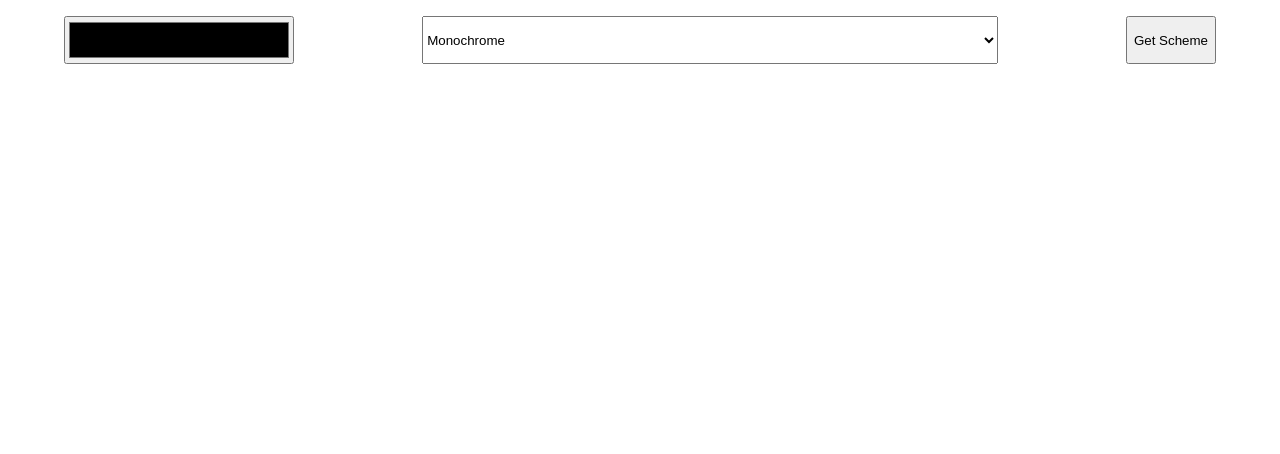
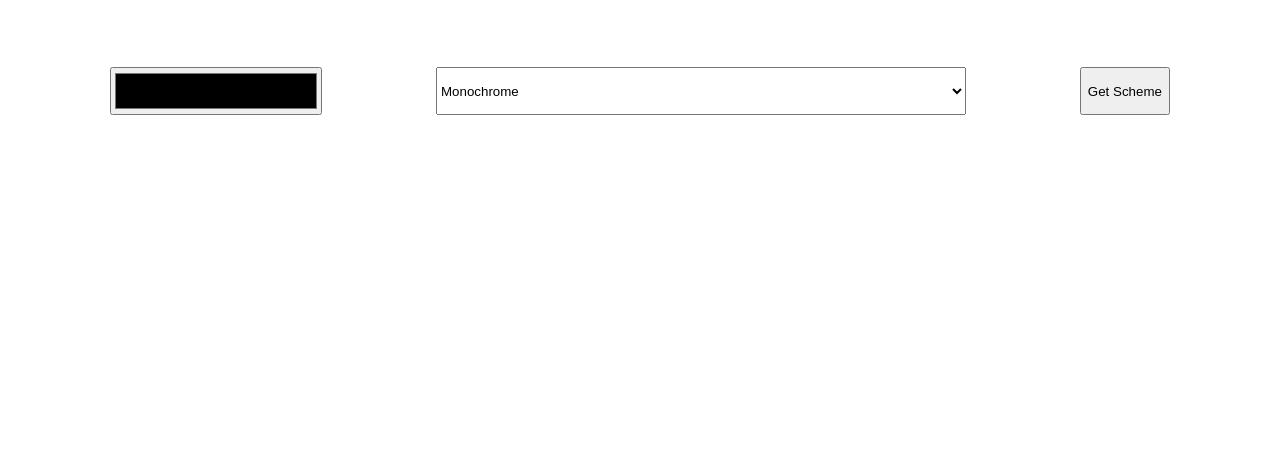
Before and after one commit to pietheking/my-color-scheme, a plain HTML site: page flex colors cheme/index.html in a window 1280 px wide. Drawn offline with Linux system fonts and the light colour scheme; no server answers.

Commit message:
Update index.css

```diff
--- a/flex colors cheme/index.css
+++ b/flex colors cheme/index.css
@@ -1,6 +1,6 @@
 html, body {
     margin: 0;
-    padding: 0;
+    padding: 2vw;
     font-size: 18px;
     min-width: 500px
     font-family: 'Oswald', sans-serif;
```
